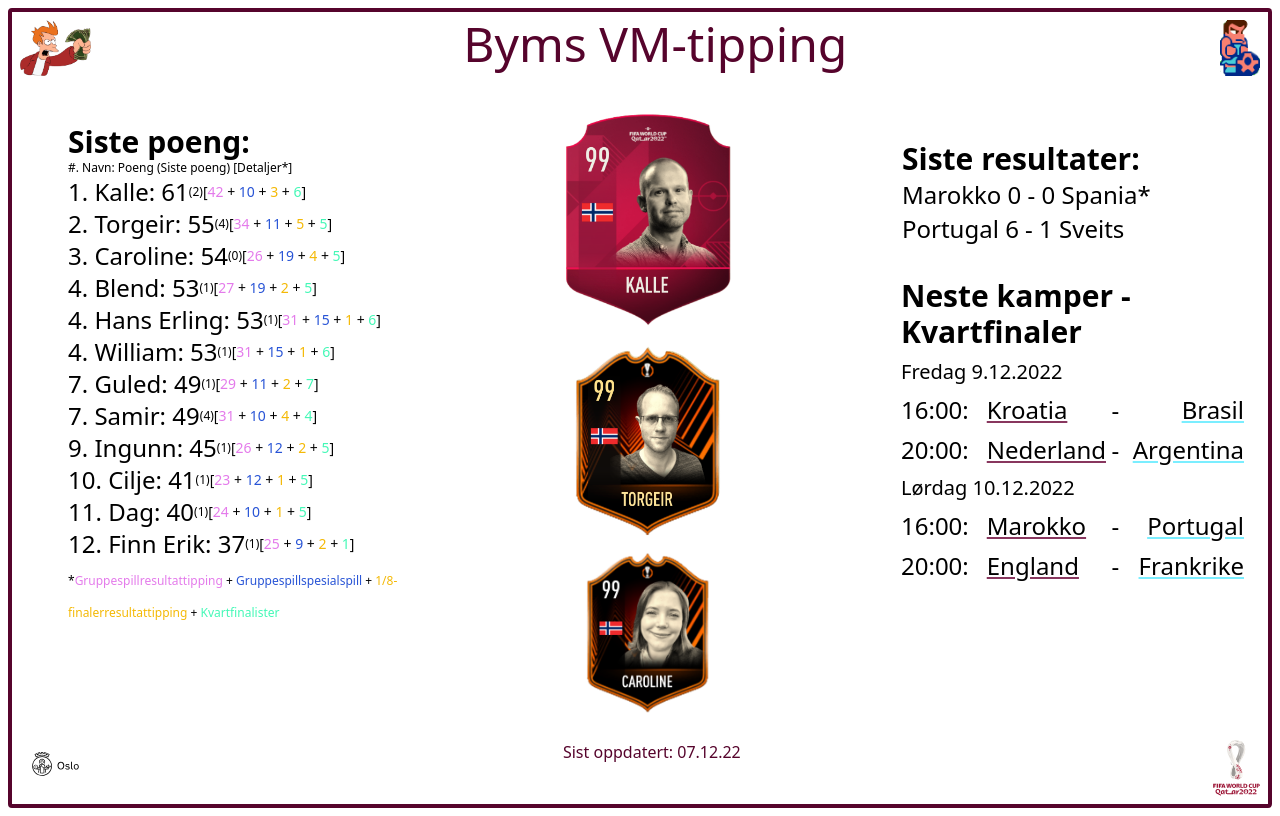
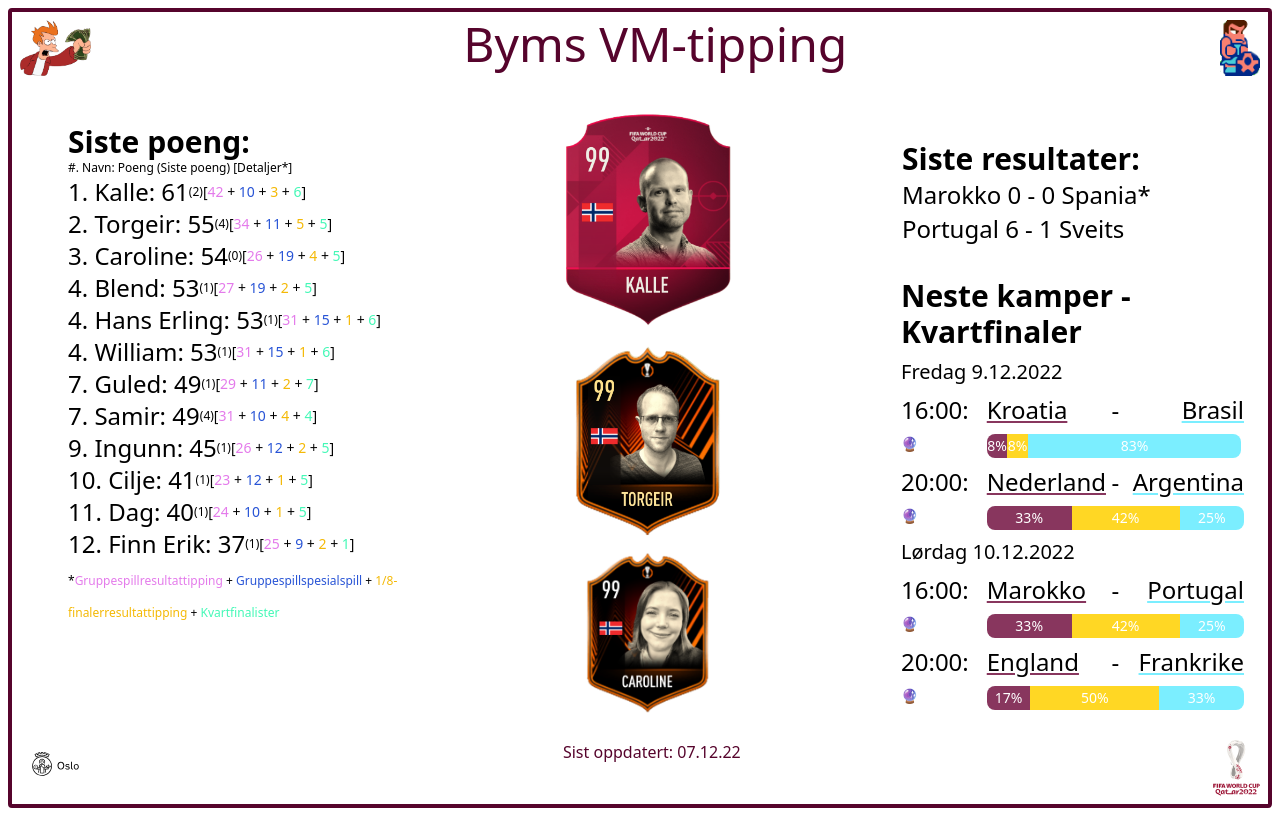
Before and after one commit to kmthorsnes/new-bym-vm-tipping, a React (Vite) app: page / in a window 1280 px wide. Built offline with nearby package versions, Linux system fonts and the light colour scheme; no server answers.

Commit message:
🌱 Add predictions for quarterfinals

```diff
--- a/src/neste-kamper/NesteKamper.tsx
+++ b/src/neste-kamper/NesteKamper.tsx
@@ -32,22 +32,34 @@ const NesteKamper = () => {
           tidspunkt="16:00"
           hjemmelag="Kroatia"
           bortelag="Brasil"
+          prediksjonH="8"
+          prediksjonU="8"
+          prediksjonB="83"
         />
         <NestekampKort
           tidspunkt="20:00"
           hjemmelag="Nederland"
           bortelag="Argentina"
+          prediksjonH="33"
+          prediksjonU="42"
+          prediksjonB="25"
         />
         <div className="text-xl mt-2">Lørdag 10.12.2022</div>
         <NestekampKort
           tidspunkt="16:00"
           hjemmelag="Marokko"
           bortelag="Portugal"
+          prediksjonH="33"
+          prediksjonU="42"
+          prediksjonB="25"
         />
         <NestekampKort
           tidspunkt="20:00"
           hjemmelag="England"
           bortelag="Frankrike"
+          prediksjonH="17"
+          prediksjonU="50"
+          prediksjonB="33"
         />
       </div>
     </>
--- a/src/neste-kamper/NestekampKort.tsx
+++ b/src/neste-kamper/NestekampKort.tsx
@@ -8,7 +8,7 @@ const NestekampKort = (props: {
   style?: string;
 }): JSX.Element => {
   return (
-    <div className={`mt-2 grid grid-cols-4 ${props.prediksjonH ? 'grid-cols-2' : '0'}  `}>
+    <div className={`mt-2 grid  ${props.prediksjonH ? 'grid-cols-4' : 'grid-cols-2'}  `}>
       <div className="flex w-fit text-left">{props.tidspunkt}:</div>
       <div className="flex w-full items-center justify-start font-medium underline decoration-wcbeige-50">
         {props.hjemmelag}
```
